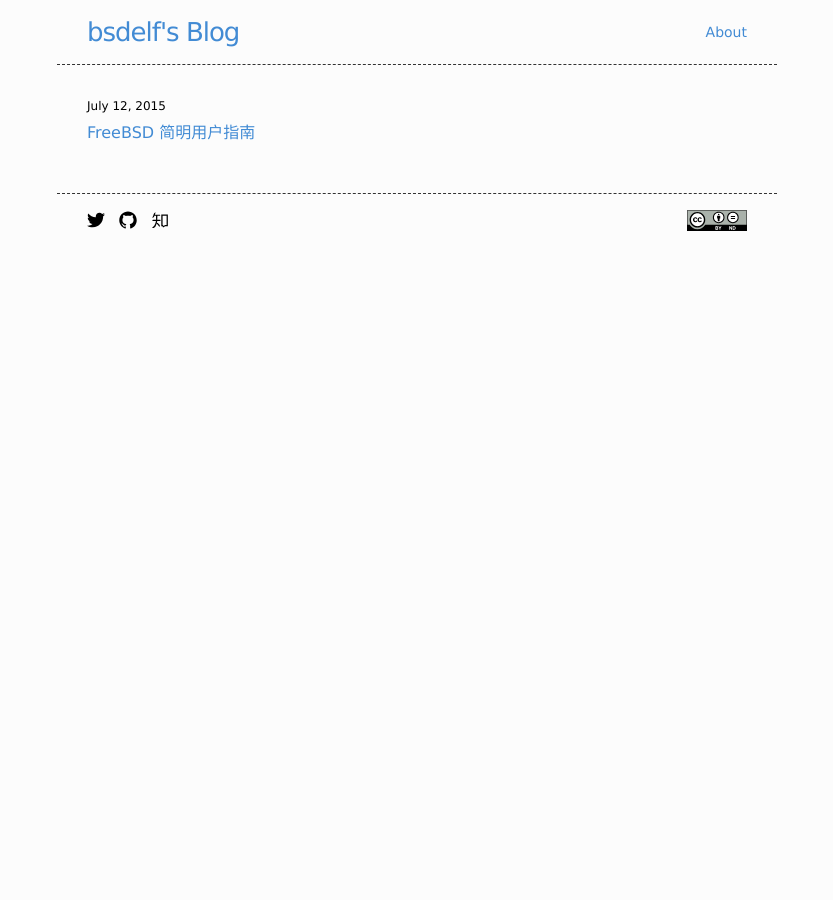
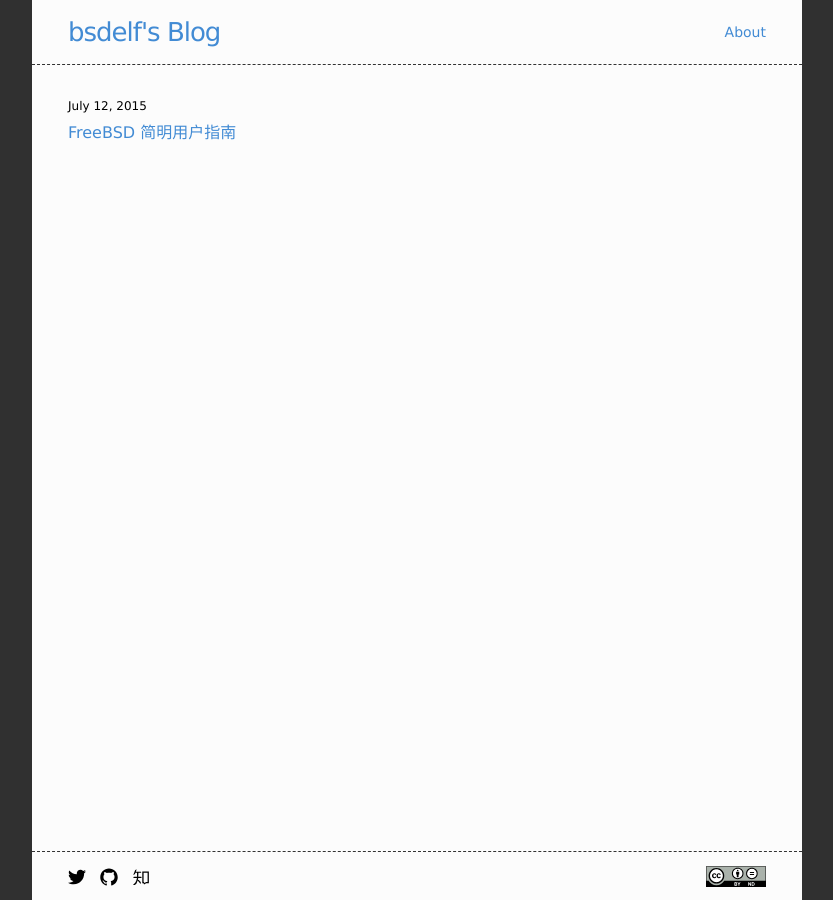
Before and after one commit to bsdelf/bsdelf.github.io, a Jekyll site: the page built from index.html, in a window 1280 px wide. Shown: the whole page, without its empty margins (223-1056 px from the left). Built offline with Jekyll 4.4.1, drawn with Linux system fonts in a browser that asks for light colours.

Commit message:
* new design

```diff
--- a/_includes/footer.html
+++ b/_includes/footer.html
@@ -1,4 +1,4 @@
-<footer class="site-footer wrapper2">
+<footer class="site-footer">
 
   <div class="wrapper">
 
--- a/_includes/header.html
+++ b/_includes/header.html
@@ -1,4 +1,4 @@
-<header class="site-header wrapper2">
+<header class="site-header">
 
     <div class="wrapper">
 
--- a/_layouts/default.html
+++ b/_layouts/default.html
@@ -4,18 +4,21 @@
     {% include head.html %}
 
     <body>
-
+        <div class="viewport wrapper2">
             {% include header.html %}
 
+            <div class="site-central">
                 <div class="page-content">
                     <div class="wrapper">
                         {{ content }}
+                    </div>
                 </div>
             </div>
 
             {% include footer.html %}
 
             <div id="backtop"><a href="">&#x2934;</a></div>
+        </div>
     </body>
 
 </html>
--- a/_sass/_base.scss
+++ b/_sass/_base.scss
@@ -19,12 +19,7 @@ body {
     line-height: $base-line-height;
     font-weight: normal;
     color: $grey-color-light;
-
-    margin: 0;
-    padding: 0;
-    line-height: 1.5;
-    //background: #151515 url("../images/bkg.png") 0 0;
-    background: #fcfcfc;
+    background: #303030;
 }
 
 
@@ -178,24 +173,24 @@ hr {
  * Wrapper
  */
 .wrapper {
-    max-width: -webkit-calc(720px - (#{$spacing-unit} * 2));
-    max-width:         calc(720px - (#{$spacing-unit} * 2));
+    max-width: -webkit-calc($page-width - (#{$spacing-unit} * 2));
+    max-width:         calc($page-width - (#{$spacing-unit} * 2));
     margin-right: auto;
     margin-left: auto;
-    padding-right: $spacing-unit;
-    padding-left: $spacing-unit;
+    padding-right: $spacing-unit*1.2;
+    padding-left: $spacing-unit*1.2;
     @extend %clearfix;
 
     @include media-query($on-laptop) {
-        max-width: -webkit-calc(720px - (#{$spacing-unit}));
-        max-width:         calc(720px - (#{$spacing-unit}));
+        max-width: -webkit-calc($page-width - (#{$spacing-unit}));
+        max-width:         calc($page-width - (#{$spacing-unit}));
         padding-right: $spacing-unit / 2;
         padding-left: $spacing-unit / 2;
     }
 }
 
 .wrapper2 {
-    max-width: 720px;
+    max-width: $page-width;
     margin-right: auto;
     margin-left: auto;
 }
--- a/_sass/_layout.scss
+++ b/_sass/_layout.scss
@@ -1,12 +1,22 @@
+.viewport {
+    padding: 65px 0 49px 0;
+    position: absolute;
+    top: 0;
+    right: 0;
+    bottom: 0;
+    left: 0;
+}
+
 /**
  * Site header
  */
 .site-header {
+    height: 64px;
+    margin-top: -65px;
     border-bottom: 1px dashed $grey-color-light;
-    min-height: 64px;
-
+    background: #fcfcfc;
     // Positioning context for the mobile navigation icon
-    position: relative;
+    //position: relative;
 }
 
 .site-title {
@@ -92,8 +102,12 @@
  * Site footer
  */
 .site-footer {
+    //padding: $spacing-unit / 2 0;
+    height: 48px;
     border-top: 1px dashed $grey-color-light;
-    padding: $spacing-unit / 2 0;
+    margin-bottom: -49px;
+    line-height: 48px;
+    background: #fcfcfc;
 }
 
 .social-media-list {
@@ -177,10 +191,6 @@
     text-align: center;
     visibility: hidden;
     opacity: 0;
-
-    > a {
-        color: $grey-color;
-    }
 }
 
 #backtop.bt-is-visible {
@@ -193,9 +203,16 @@
 /**
  * Page content
  */
+.site-central {
+    min-height: 100%;
+    background: #fcfcfc;
+}
+
 .page-content {
+    height: 100%;
     padding: $spacing-unit 0;
 }
+
 
 .page-heading {
     font-size: 20px;
--- a/css/main.scss
+++ b/css/main.scss
@@ -40,6 +40,8 @@ $blue-color:       #428bd4;//#64aaf0;//#63c0f5;
 $on-palm:          300px;
 $on-laptop:        500px;
 
+$page-width:        770px;
+
 // Using media queries with like this:
 // @include media-query($palm) {
 //     .wrapper {
```
Lines whose indentation alone changed are shown as unchanged.
